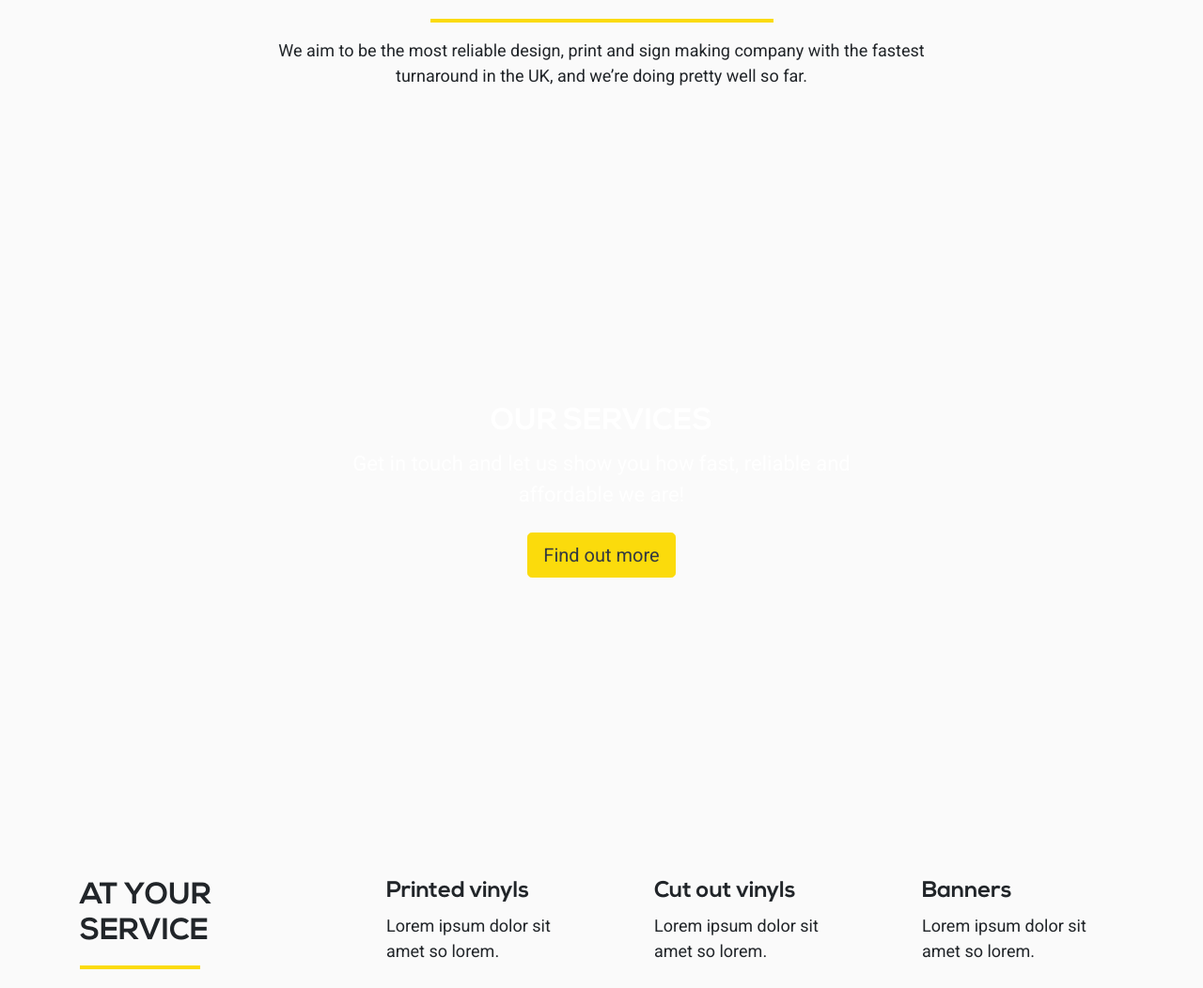
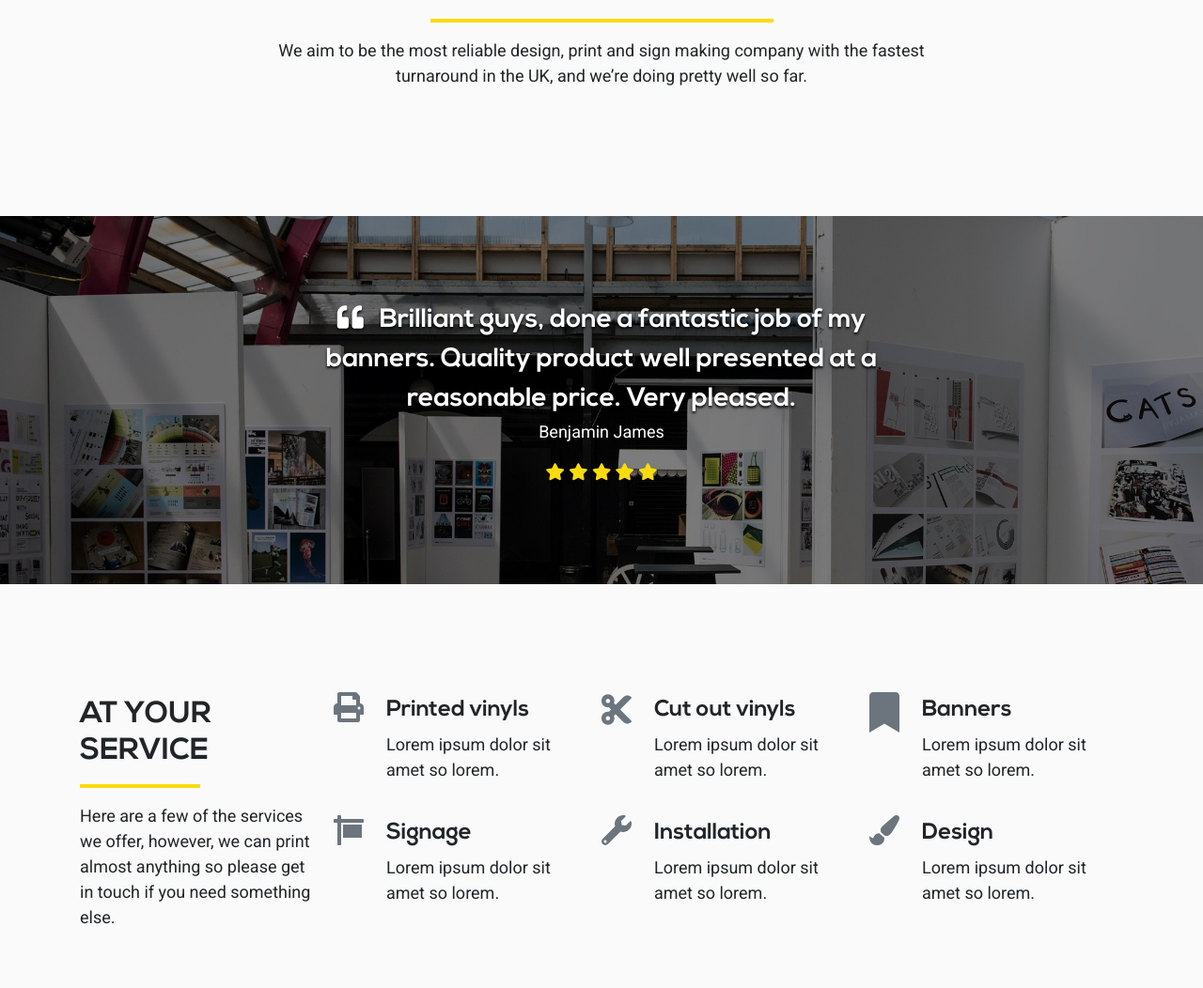
Before and after one commit to Eli-Nathan/Freshprint, a PHP site: page / in a window 1280 px wide. Shown: the part 838-1890 px from the top of the page at 94% size. After the commit the page ends 1822 px from the top, so only its background shows below. Run offline with PHP 8.4, Linux system fonts and the light colour scheme; some libraries are stand-ins or nearby versions.

Commit message:
add testimonials section

```diff
--- a/index.php
+++ b/index.php
@@ -29,15 +29,23 @@
     </div>
   </div>
 
-  <div class="services text-center">
+  <div class="testimonial text-center">
     <div class="container">
       <div class="row">
         <div class="col-sm-12">
-          <h2 class="hero__heading">Our services</h2>
-          <p class="hero__copy">Get in touch and let us show you how fast, reliable and affordable we are!</p>
-          <div class="mt-4 hero__btns">
-            <a href="#" class="btn btn-fresh btn-lg mx-1">Find out more</a>
-          </div>
+          <p class="testimonial__copy"><i class="fas fa-quote-left"></i> &nbsp; Brilliant guys, done a fantastic job of my banners.
+            Quality product well presented at a reasonable price. Very pleased.
+          </p>
+          <p class="testimonial__name">
+            Benjamin James
+          </p>
+          <p class="testimonial__stars">
+            <i class="fas fa-star"></i>
+            <i class="fas fa-star"></i>
+            <i class="fas fa-star"></i>
+            <i class="fas fa-star"></i>
+            <i class="fas fa-star"></i>
+          </p>
         </div>
       </div>
     </div>
```
Also changed, not shown: assets/css/7-pages/home.scss (+32 -15 lines), assets/css/main.css, assets/img/bookmark.svg (added), assets/img/cut.svg (added), assets/img/image.svg (added), assets/img/paint-brush.svg (added), assets/img/print.svg (added), assets/img/sign.svg (added), assets/img/wrench.svg (added).
